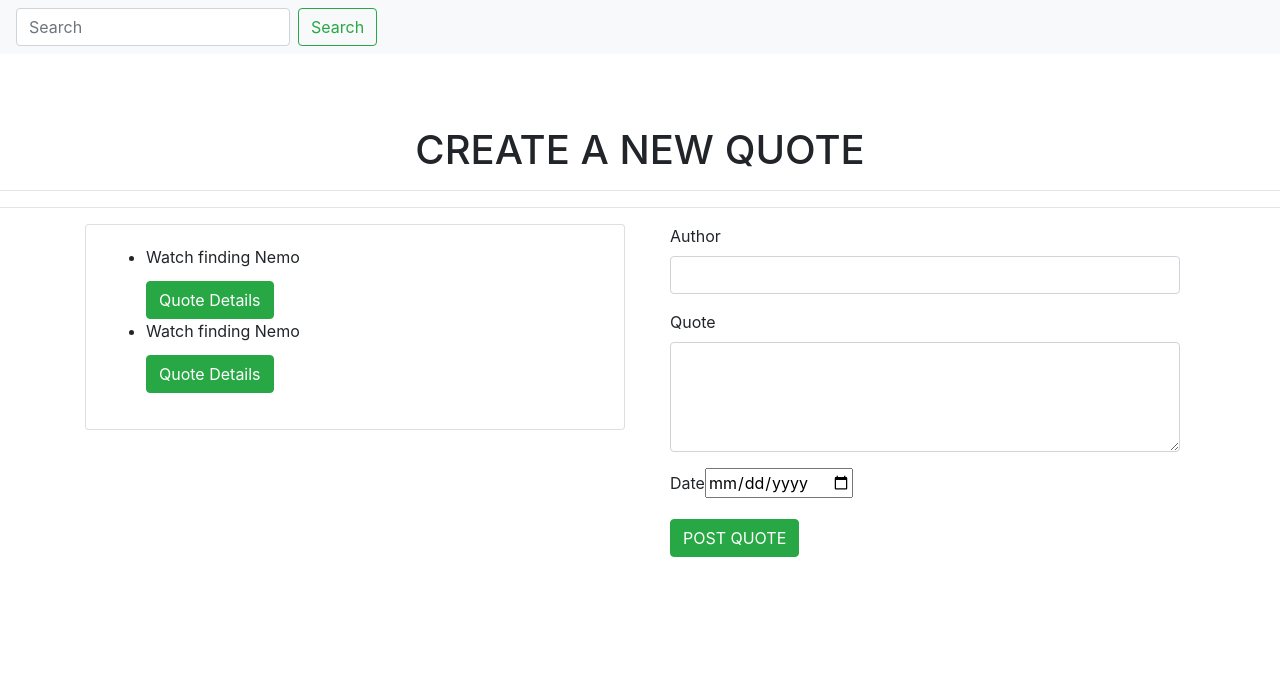
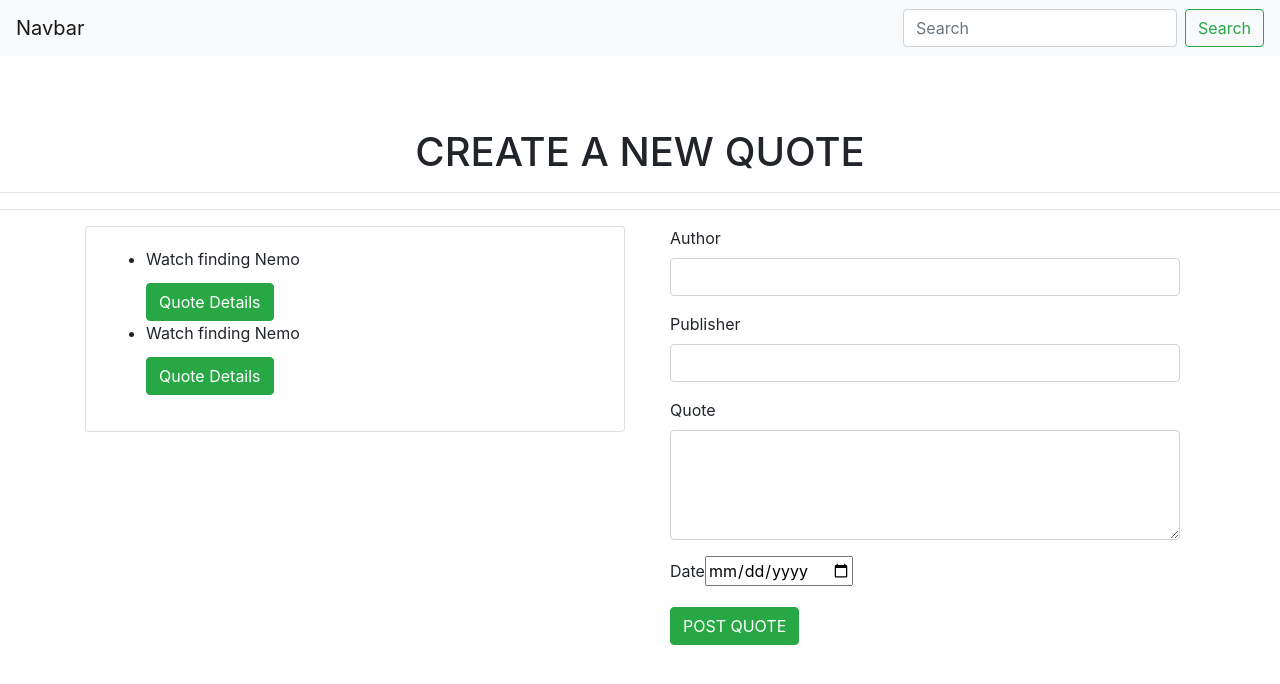
Before and after one commit to uwase-diane/quotesProject, an Angular app: page / in a window 1280 px wide. Shown: the top 684 px of the page. Built offline with nearby package versions, Linux system fonts and the light colour scheme.

Commit message:
added styled css

```diff
--- a/src/app/quote-form/quote-form.component.html
+++ b/src/app/quote-form/quote-form.component.html
@@ -8,6 +8,16 @@
             <input type="text" required class="form-control" id="author" name="author" [(ngModel)]="newQuote.author" #author="ngModel" required>
 
             <div [hidden]="author.valid || author.pristine" class="alert alert-danger">
+                <p>Name is required</p>
+              </div>
+
+        </div>
+        <div class="form-group">
+
+            <label for="publisher">Publisher</label>
+            <input type="text" required class="form-control" id="publisher" name="publisher" [(ngModel)]="newQuote.publisher" #publisher="ngModel" required>
+
+            <div [hidden]="publisher.valid || publisher.pristine" class="alert alert-danger">
                 <p>Name is required</p>
               </div>
 
--- a/src/index.html
+++ b/src/index.html
@@ -10,6 +10,7 @@
 </head>
 <body>
   <nav class="navbar navbar-light bg-light">
+    <a class="navbar-brand">Navbar</a>
     <form class="form-inline">
       <input class="form-control mr-sm-2" type="search" placeholder="Search" aria-label="Search">
       <button class="btn btn-outline-success my-2 my-sm-0" type="submit">Search</button>
--- a/src/styles.css
+++ b/src/styles.css
@@ -1,2 +1,7 @@
 /* You can add global styles to this file, and also import other style files */
-@import "~bootstrap/dist/css/bootstrap.css"
+@import "~bootstrap/dist/css/bootstrap.css";
+
+body{
+padding: 0;
+margin: 0;
+}
```
Also changed, not shown: images/image1.jpg (added), images/image2.jpg (added).
